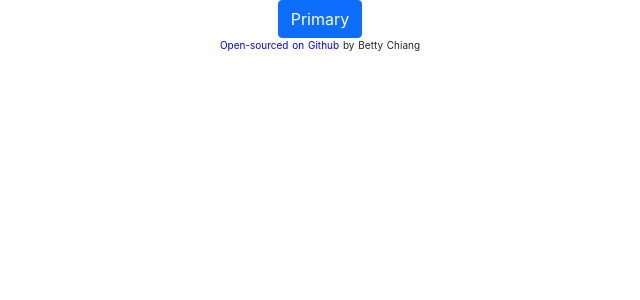
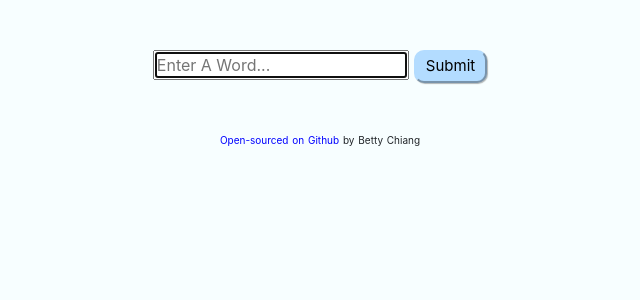
Before and after one commit to betty2002o/react-dictionary, a React (Create React App) app: page / in a window 1280 px wide. Shown: the top 300 px of the page, without its empty margins (320-960 px from the left). Built offline with nearby package versions, Linux system fonts and the light colour scheme.

Commit message:
added search engine

```diff
--- a/public/index.html
+++ b/public/index.html
@@ -32,7 +32,7 @@
     -->
     <title>Dictionay App</title>
   </head>
-  <body style: background="#F7FEFF">
+  <body style="background-color: #effdff71">
     <noscript>You need to enable JavaScript to run this app.</noscript>
     <div id="root"></div>
     <!--
--- a/src/App.js
+++ b/src/App.js
@@ -1,11 +1,10 @@
 import "./App.css";
 import Credit from "./Credit";
+import Dictionary from "./Dictionary";
 function App() {
   return (
     <div className="App">
-      <button type="button" class="btn btn-primary">
-        Primary
-      </button>
+      <Dictionary />
       <Credit />
     </div>
   );
--- /dev/null
+++ b/src/Dictionary.css
@@ -0,0 +1,13 @@
+.Dictionary {
+  margin: 50px auto;
+}
+
+.submit-button {
+  margin-left: 5px;
+  background-color: rgba(179, 220, 255);
+  border-radius: 10px;
+  padding: 3px 10px;
+  font-size: 15px;
+  box-shadow: 1px 1px 1px rgba(0, 0, 0, 0.288);
+  border-color: rgba(179, 220, 255);
+}
--- /dev/null
+++ b/src/Dictionary.js
@@ -0,0 +1,27 @@
+import React, { useState } from "react";
+import "./Dictionary.css";
+
+export default function Dictionary() {
+  let [keyword, setKeyword] = useState(null);
+  function onSubmit(event) {
+    event.preventDefault();
+    alert(keyword);
+  }
+
+  function handleChangeKeyword(event) {
+    setKeyword(event.target.value);
+  }
+  return (
+    <div className="Dictionary">
+      <form onSubmit={onSubmit}>
+        <input
+          type="search"
+          autoFocus={true}
+          placeholder="Enter A Word..."
+          onChange={handleChangeKeyword}
+        ></input>
+        <input type="submit" className="submit-button"></input>
+      </form>
+    </div>
+  );
+}
```
